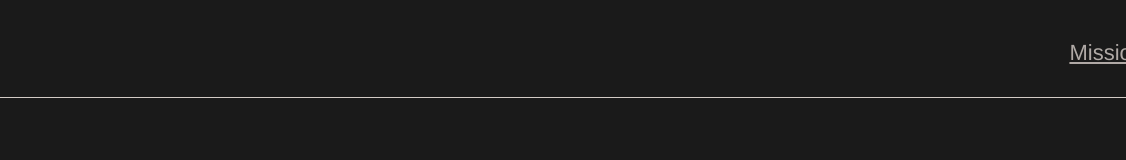
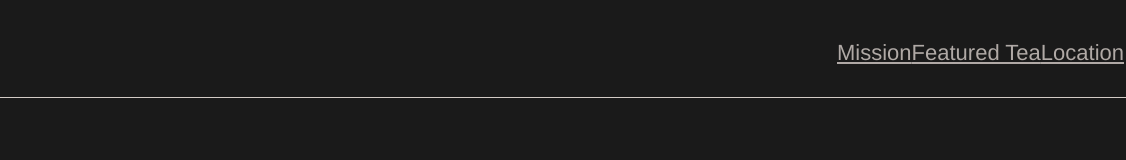
Before and after one commit to MaxA-dev/CodeacademyRepo.io, a plain HTML site: page index.html in a window 1280 px wide. Shown: the full height of the page, 154-1280 px from the left. Drawn offline with Linux system fonts and the light colour scheme.

Commit message:
Updated code

```diff
--- a/index.html
+++ b/index.html
@@ -9,7 +9,9 @@
         <img src="" alt="Placeholder"/>
       </div>
       <div class="alignright">
-        <a href="" class="align-right">Mission</a>
+        <a href="">Mission</a>
+        <a href="">Featured Tea</a>
+        <a href="">Location</a>
       </div>
 
 
--- a/style.css
+++ b/style.css
@@ -1,5 +1,5 @@
 *{
-    font-family: Helvetica;
+    font-family: "Helvetica", serif, sans-serif;
     background-color: black;
     color: seashell;
     opacity: 0.9;
@@ -21,6 +21,9 @@
 }
 
 .alignright{
-    justify-content: flex-end;
+    justify-content: space-between;
+    margin-right: 20px;
+    display: inline-flex;
+
 
 }
```
